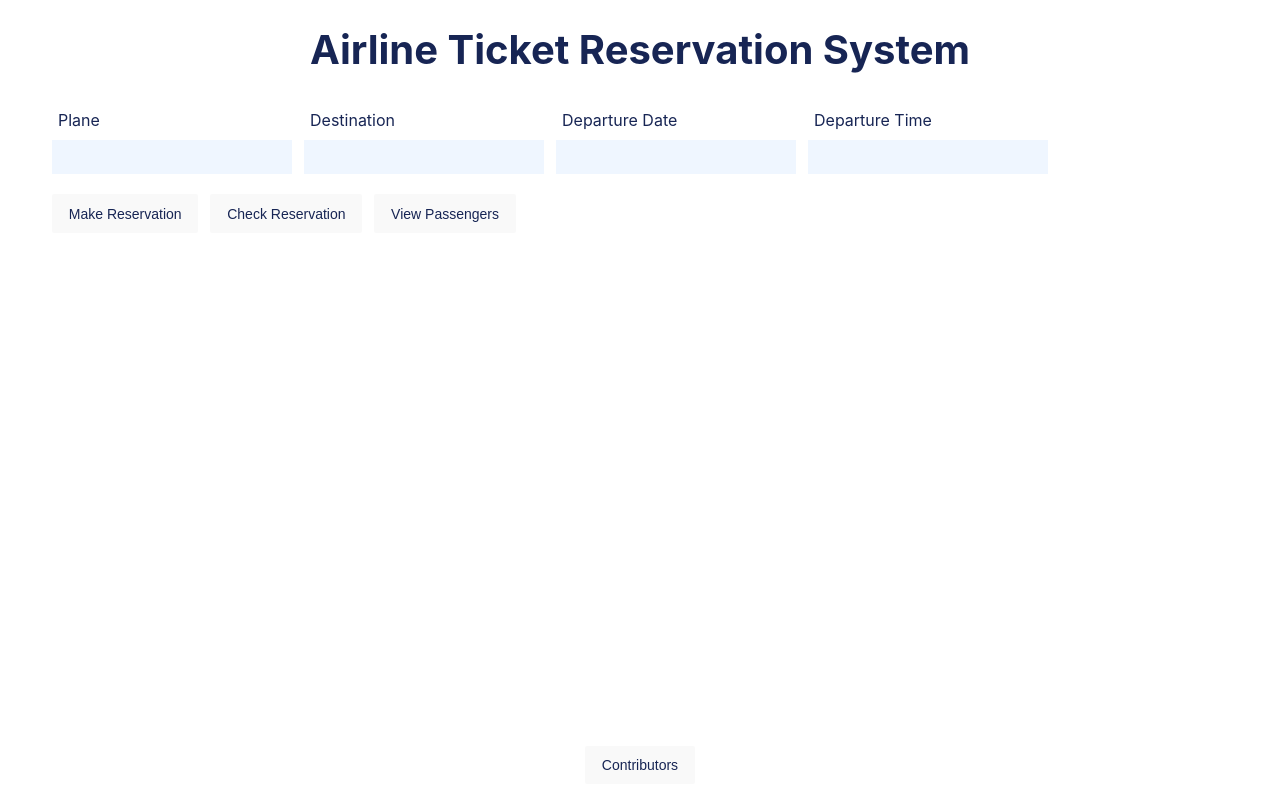
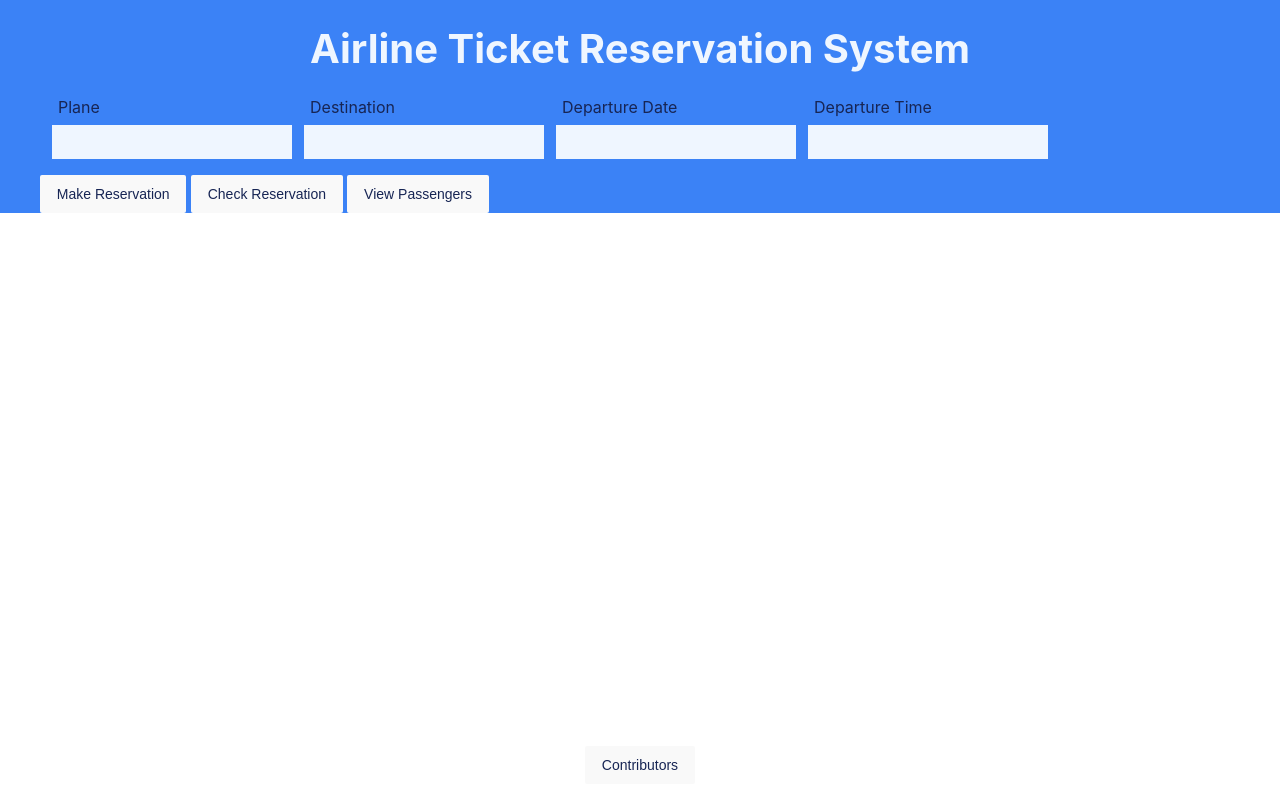
Before and after one commit to delmac-dev/ticket-reservation, a website built with Vite: page index.html in a window 1280 px wide. Built offline with nearby package versions, Linux system fonts and the light colour scheme.

Commit message:
made edits to styles

```diff
--- a/index.html
+++ b/index.html
@@ -8,11 +8,12 @@
     <title>Airline Ticket Reservation System</title>
   </head>
   <body>
-    <main>
+    <section id="top">
       <header>
+        <div id="heading">
           <h1>Airline Ticket Reservation System</h1>
-      </header>
-      <section id="controls">
+        </div>
+        <div id="controls">
           <div class="control">
             <label for="plane">Plane</label>
             <input type="text" name="phane" id="plan">
@@ -29,20 +30,21 @@
             <label for="time">Departure Time</label>
             <input type="text" name="time" id="time">
           </div>
-      </section>
-      <section id="content">
-        <div id="content-nav">
+        </div>
+        <div id="navigation">
           <button type="button" class="nav-buttons" id="make-reservation">Make Reservation</button>
           <button type="button" class="nav-buttons" id="check-reservation">Check Reservation</button>
           <button type="button" class="nav-buttons" id="view-passengers">View Passengers</button>
         </div>
-        <div id="content-body">
-        </div>
+      </header>
+    </section>
+    <section id="down">
+      <main id="app">
+      </main>
     </section>
     <footer>
       <button type="button">Contributors</button>
     </footer>
-    </main>
     <script type="module" src="/main.js"></script>
   </body>
 </html>
--- a/style.css
+++ b/style.css
@@ -1,8 +1,10 @@
 :root {
-  --bg-main: #fff;
-  --bg-card: #eff6ff;
+  --bg-main: #ffffff;
+  --bg-secondary: #3B82F6;
+  --bg-card: #EFF6FF;
   --fg-main: #172554;
   --fg-secondary: #242424;
+  --text-secondary: #EFF6FF;
 
   color-scheme: light dark;
   font-synthesis: none;
@@ -32,25 +34,27 @@ body{
   width: 100%;
   position: relative;
   font-family: "Inter", sans-serif;
-  line-height: 1.5;
-  display: flex;
-  justify-content: center;
-  align-items: center;
+  min-height: 100vh;
   color: var(--fg-main);
   background-color: var(--bg-main);
 }
 
-main{
-  position: relative;
+#top{
+  width: 100%;
+  padding-top: 24px;
+  background-color: var(--bg-secondary);
+}
+
+header, main {
   width: 100%;
   max-width: 1200px;
-  min-height: 100vh;
+  margin: 0 auto;
 }
 
 header h1{
-  margin: 0.5em 0;
   font-size: 2.5em;
   text-align: center;
+  color: var(--text-secondary);
 }
 
 #controls{
```
Lines whose indentation alone changed are shown as unchanged.
